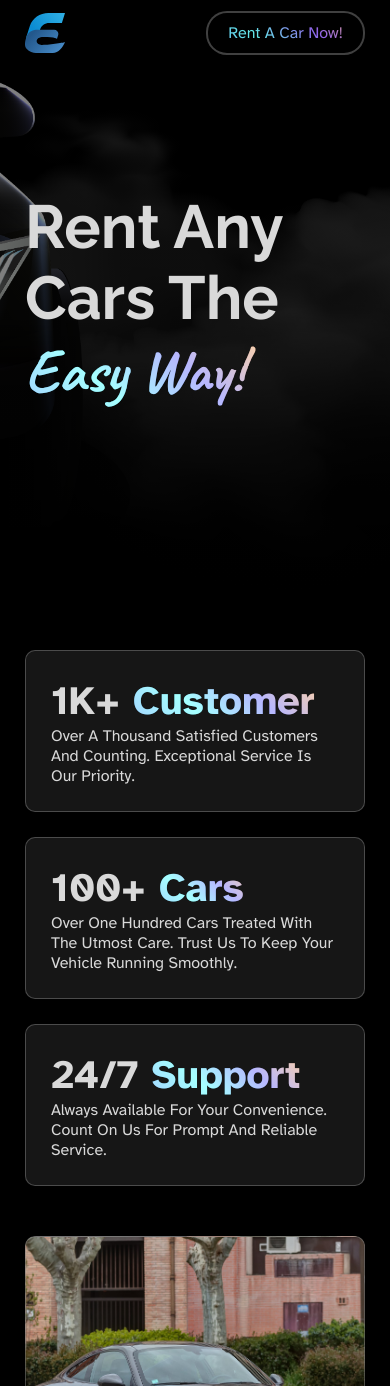
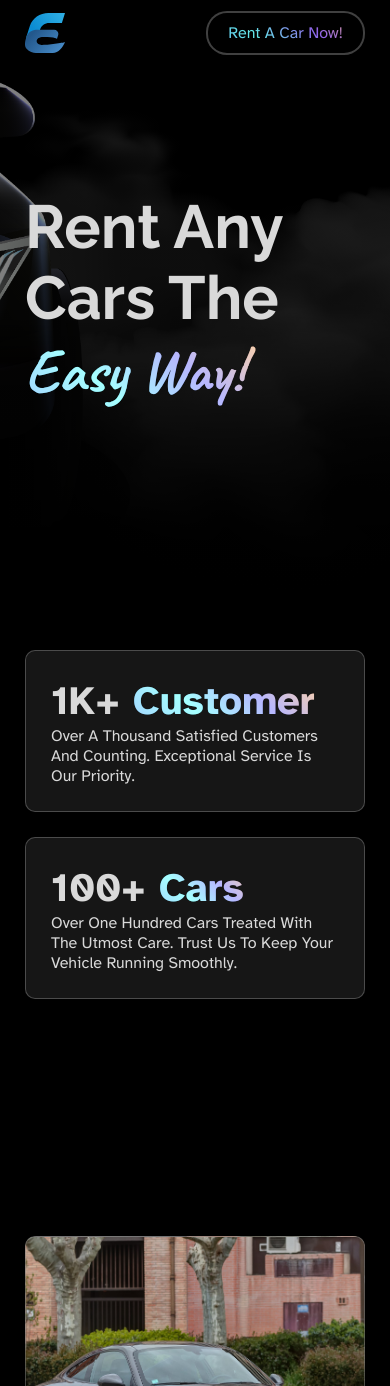
Before and after one commit to mwww/EasyRent, a React (Vite) app: page / in a window 390 px wide. Shown: the top 1386 px of the page. Built offline with nearby package versions, Linux system fonts and the light colour scheme.

Commit message:
updated: responsive design

```diff
--- a/src/pages/index/main/superiority/superiority.module.scss
+++ b/src/pages/index/main/superiority/superiority.module.scss
@@ -1,17 +1,31 @@
 .cards {
-  display: flex;
-  gap: 25px;
+  // display: flex;
+  display: grid;
+  grid-gap: 25px;
+  grid-template-columns: repeat(3, 1fr);
+  grid-template-rows: repeat(1, 1fr);
+
+  > div:nth-child(3) {
+    display: none;
+  }
 
   @media only screen and (max-width: 1199px) {
+    grid-template-columns: repeat(2, 1fr);
+    grid-template-rows: repeat(2, 1fr);
+    > div:nth-child(3) {
+      display: block;
+    }
+  }
+  @media only screen and (max-width: 768px) {
+    grid-template-columns: repeat(1, 1fr);
+    grid-template-rows: repeat(3, 1fr);
     > div:nth-child(3) {
       display: none;
     }
-  }
-  @media only screen and (max-width: 768px) {
-    flex-direction: column;
-    > div:nth-child(3) {
-      display: block;
-    }
+    // flex-direction: column;
+    // > div:nth-child(3) {
+    //   display: block;
+    // }
   }
 }
 
```
